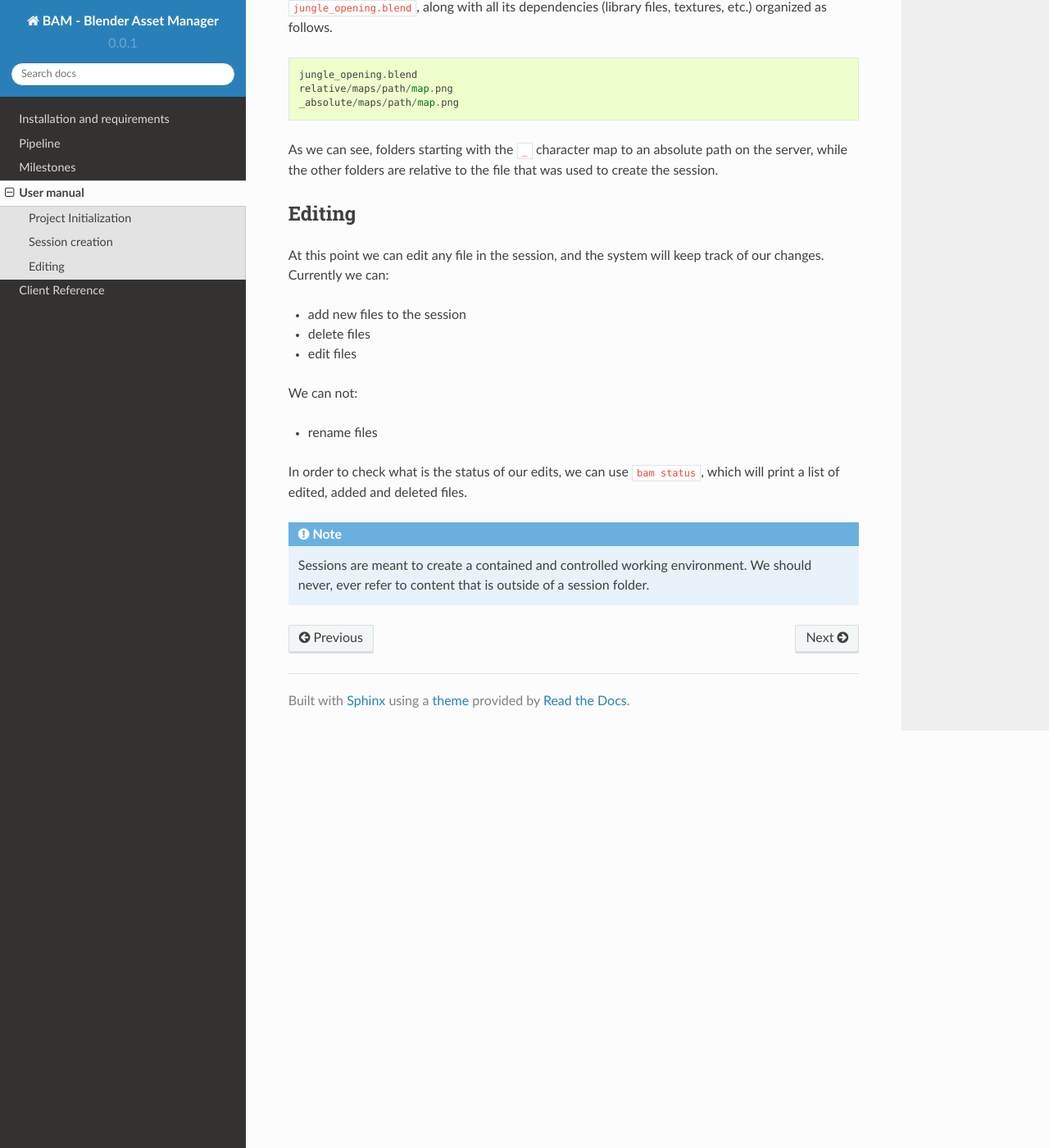
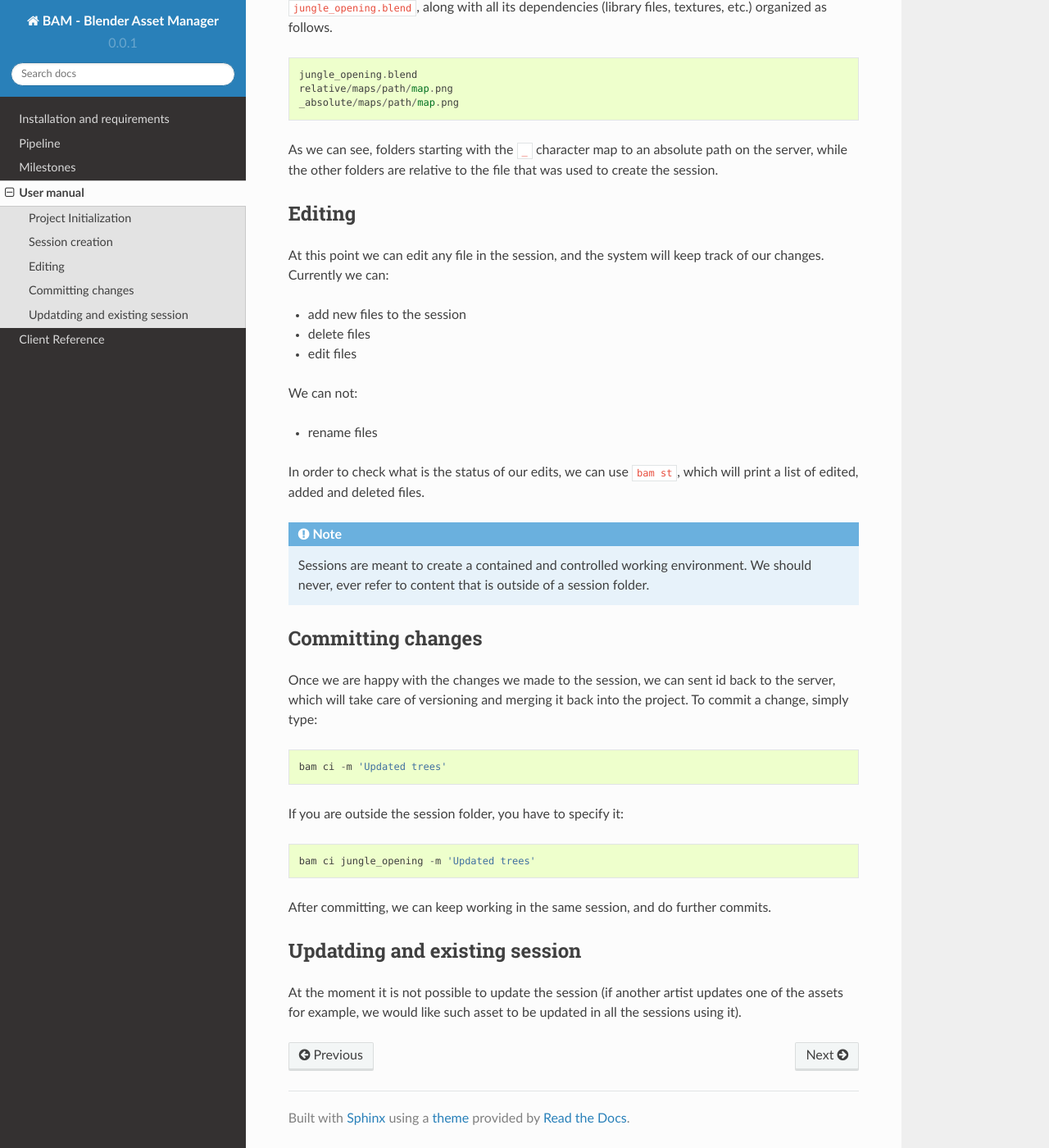
Before and after one commit to EVMosaic/BAM, a Sphinx documentation site: the page built from docs/source/manual/index.rst, in a window 1280 px wide and 1400 px high, scrolled down 1113 px. Shown: the whole window at 82% size. Built offline with Sphinx 7.4.7 and the Read the Docs theme 2.0.0, drawn with Linux system fonts in a browser that asks for light colours; some of the changed text lies outside the part shown.

Commit message:
Docs updates

```diff
--- a/docs/source/index.rst
+++ b/docs/source/index.rst
@@ -8,6 +8,7 @@ Contents:
 
    install/index.rst
    design/planning.rst
+   design/milestones.rst
    manual/index.rst
    reference/index.rst
 
--- a/docs/source/manual/index.rst
+++ b/docs/source/manual/index.rst
@@ -20,9 +18,7 @@ Project Initialization
 
 In order to start working, we need to initialize a *project folder*. This operation should
 be done only once. To create a project folder we need to open our terminal, and go to the
-location where we want to store the project folder. Then we can type:
-
-.. code-block:: sh
+location where we want to store the project folder. Then we can type::
 
     bam init http://bam:5000/gooseberry
 
@@ -40,11 +36,9 @@ Session creation
 ================
 
 Once the project has been initialized and we are able to browse it remotely, we can proceed
-checking out a file from it. For example we can type:
+checking out a file from it. For example we can type::
 
-.. code-block:: sh
-
-   bam checkout libs/envs/jungle/jungle_opening.blend
+    bam co libs/envs/jungle/jungle_opening.blend
 
 This creates a ``jungle_opening`` folder inside of our ``gooseberry`` project folder, which
 will contain the ``jungle_opening.blend``, along with all its dependencies (library files,
@@ -72,10 +66,31 @@ We can not:
 
 - rename files
 
-In order to check what is the status of our edits, we can use ``bam status``, which will print a list
+In order to check what is the status of our edits, we can use ``bam st``, which will print a list
 of edited, added and deleted files.
 
-.. note::
+.. note:: Sessions are meant to create a contained and controlled working environment. We should
+    never, ever refer to content that is outside of a session folder.
 
-   Sessions are meant to create a contained and controlled working environment. We should
-   never, ever refer to content that is outside of a session folder.
+
+Committing changes
+==================
+
+Once we are happy with the changes we made to the session, we can sent id back to the server, which
+will take care of versioning and merging it back into the project.
+To commit a change, simply type::
+
+    bam ci -m 'Updated trees'
+
+If you are outside the session folder, you have to specify it::
+
+    bam ci jungle_opening -m 'Updated trees'
+
+After committing, we can keep working in the same session, and do further commits.
+
+
+Updatding and existing session
+==============================
+
+At the moment it is not possible to update the session (if another artist updates one of the assets
+for example, we would like such asset to be updated in all the sessions using it).
```
Also changed, not shown: other parts of docs/source/manual/index.rst (+5 -7 lines), docs/source/design/milestones.rst (added, +62 -0 lines), docs/source/design/planning.rst (+31 -105 lines).
